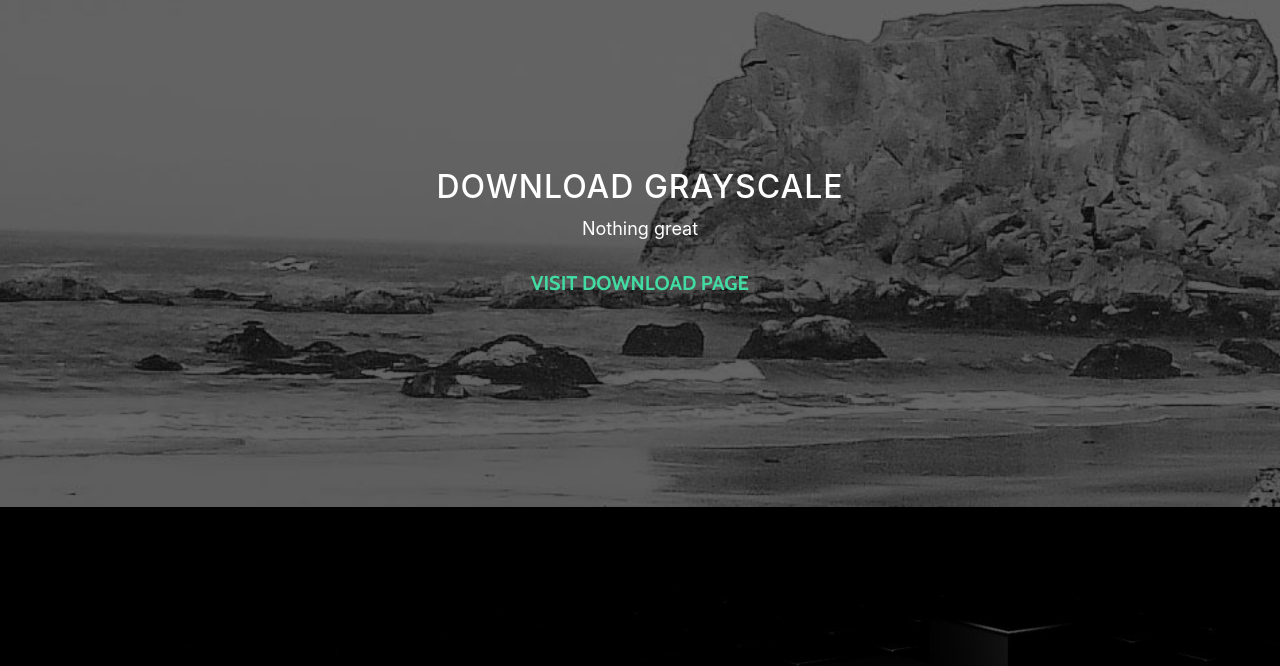
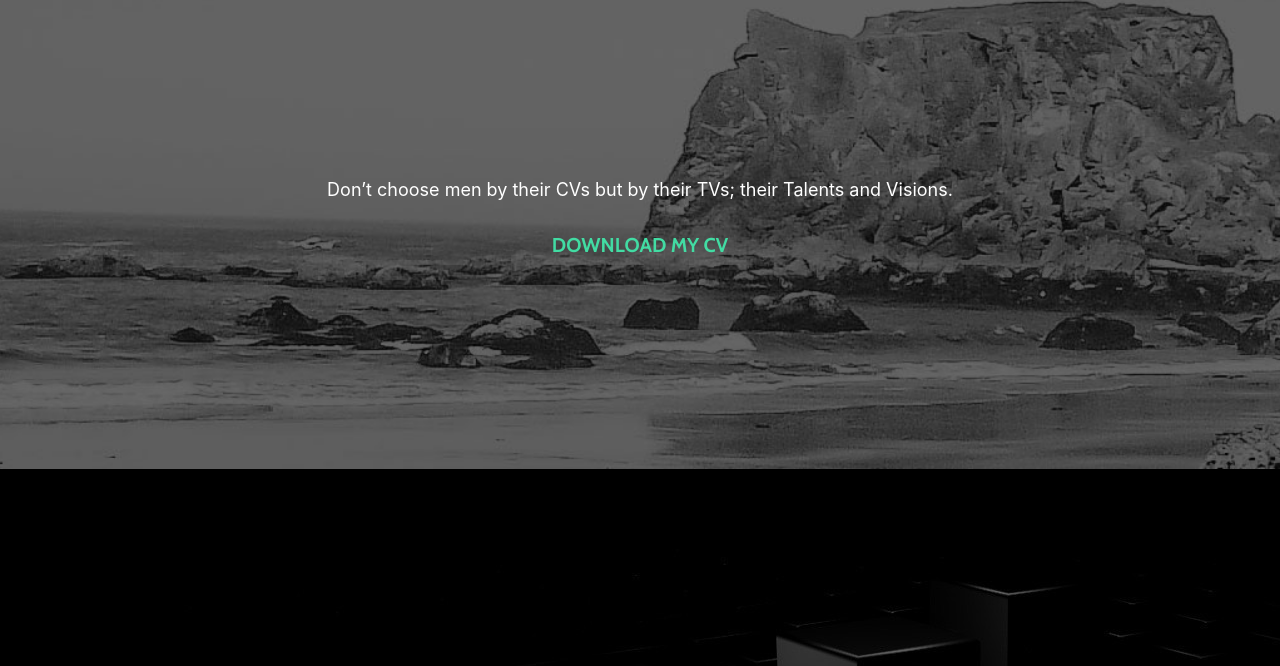
Before and after one commit to prasaiuttam/prasaiuttam.github.io, a website with bundled scripts: page index.html in a window 1280 px wide. Shown: the part 1323-1989 px from the top of the page. Built offline with nearby package versions, Linux system fonts and the light colour scheme.

Commit message:
Update index.html

```diff
--- a/index.html
+++ b/index.html
@@ -111,9 +111,9 @@
      <section id="download" class="download-section content-section text-center">
       <div class="container">
         <div class="col-lg-8 mx-auto">
-          <h2>Download Grayscale</h2>
-          <p>Nothing great</p>
-          <a href="http://startbootstrap.com/template-overviews/grayscale/" class="btn btn-default btn-lg">Visit Download Page</a>
+          <h2></h2>
+          <p>Don’t choose men by their CVs but by their TVs; their Talents and Visions.</p>
+          <a href="UttamCV.pdf" class="btn btn-default btn-lg">Download My CV</a>
         </div>
       </div>
     </section>
```
